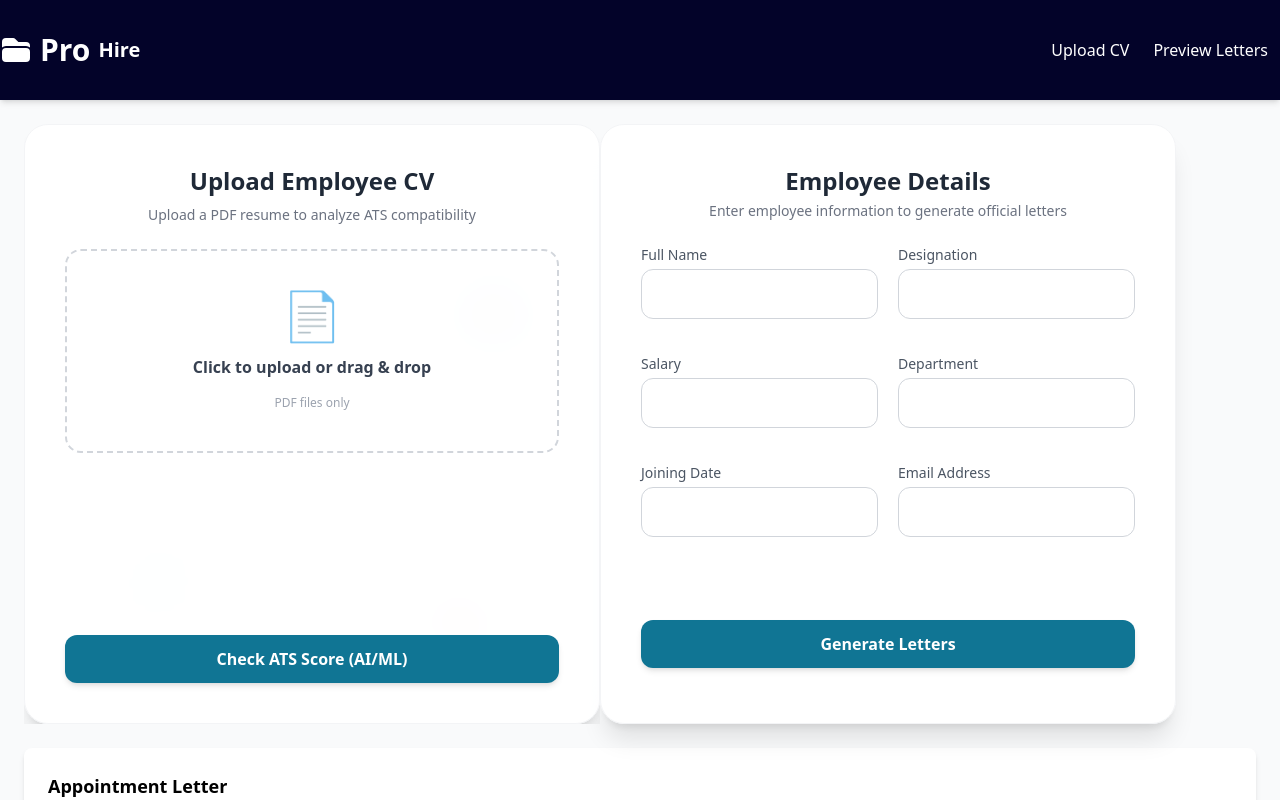
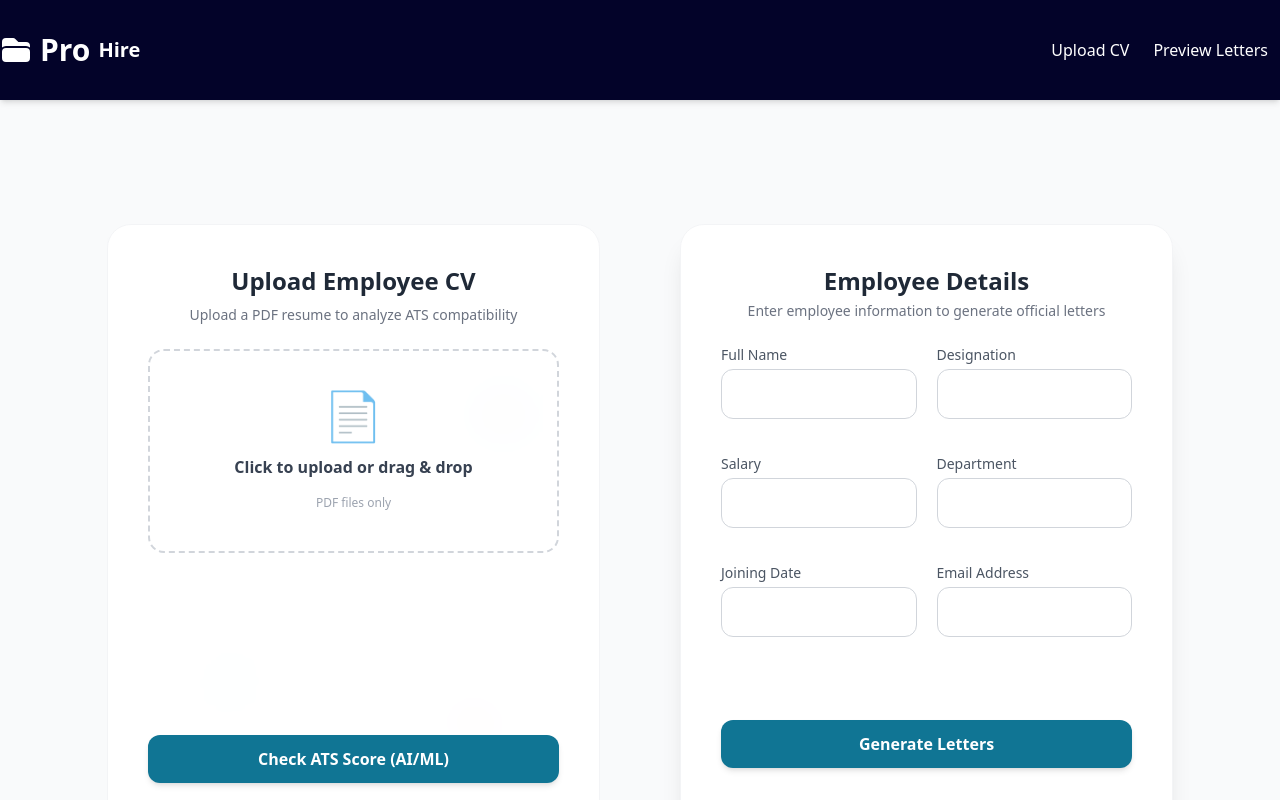
Before and after one commit to anugrahsivadasan-react/pro-hire, a React (Vite) app: page /home in a window 1280 px wide. Shown: the top 800 px of the page. Built offline with nearby package versions, Linux system fonts and the light colour scheme.

Commit message:
12-11-26

```diff
--- a/src/Pages/Home.jsx
+++ b/src/Pages/Home.jsx
@@ -54,12 +54,13 @@ const Home = () => {
   };
 
   return (
-    <div className="bg-gray-50 min-h-screen flex flex-col">
+    <div className="bg-gray-50 min-h-screen flex flex-col ">
       <Navbar />
 
       <div className="container mx-auto flex-1 p-6 items-center jusify-center">
         {/* Upload CV */}
-        <div className="flex flex-row">
+        <div className="min-h-screen flex items-center justify-center">
+  <div className="flex flex-row gap-20">
     <UploadCV onCVParsed={handleCVParsed} />
 
     {/* Employee Form */}
@@ -68,6 +69,7 @@ const Home = () => {
       setData={setEmployee}
       onSubmit={updateLetters}
     />
+  </div>
 </div>
 
         {/* Preview Button */}
```
Lines whose indentation alone changed are shown as unchanged.
